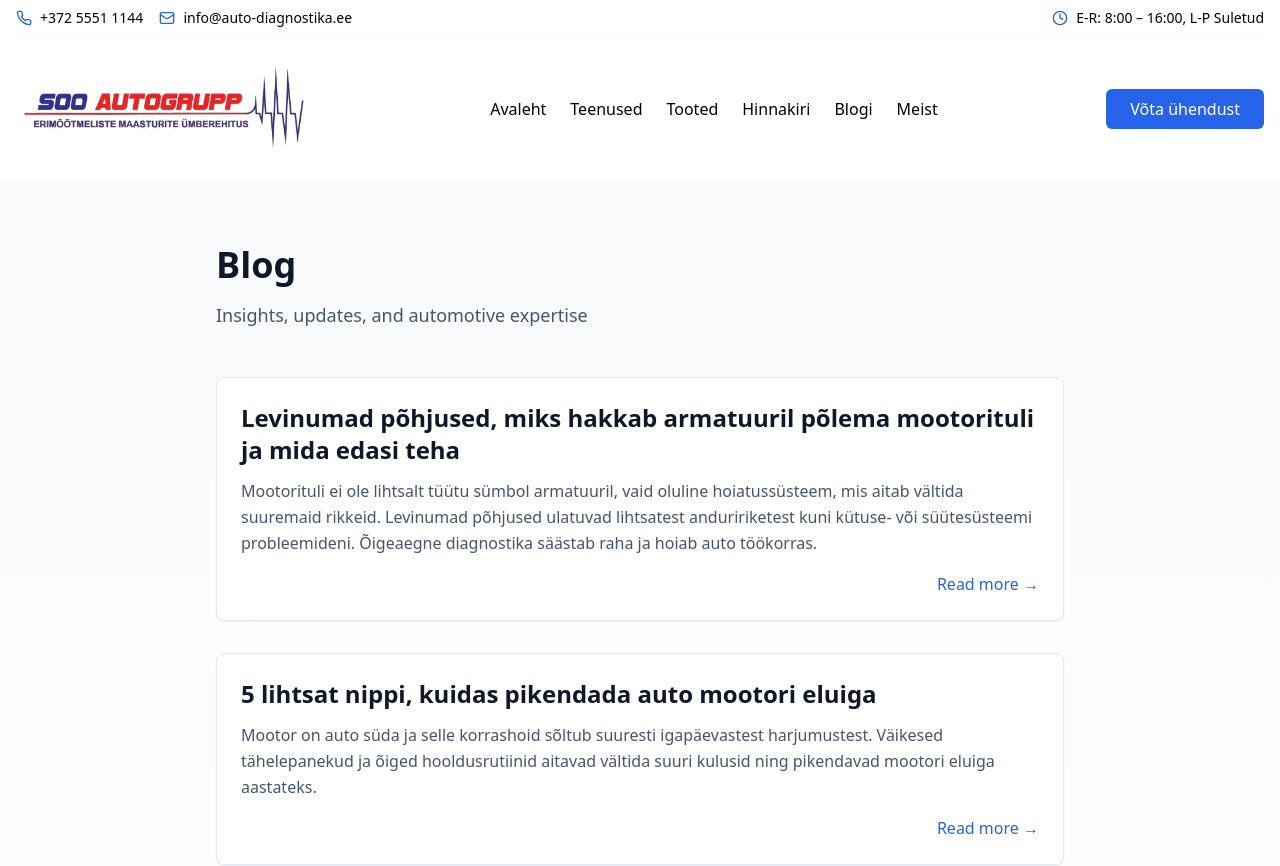
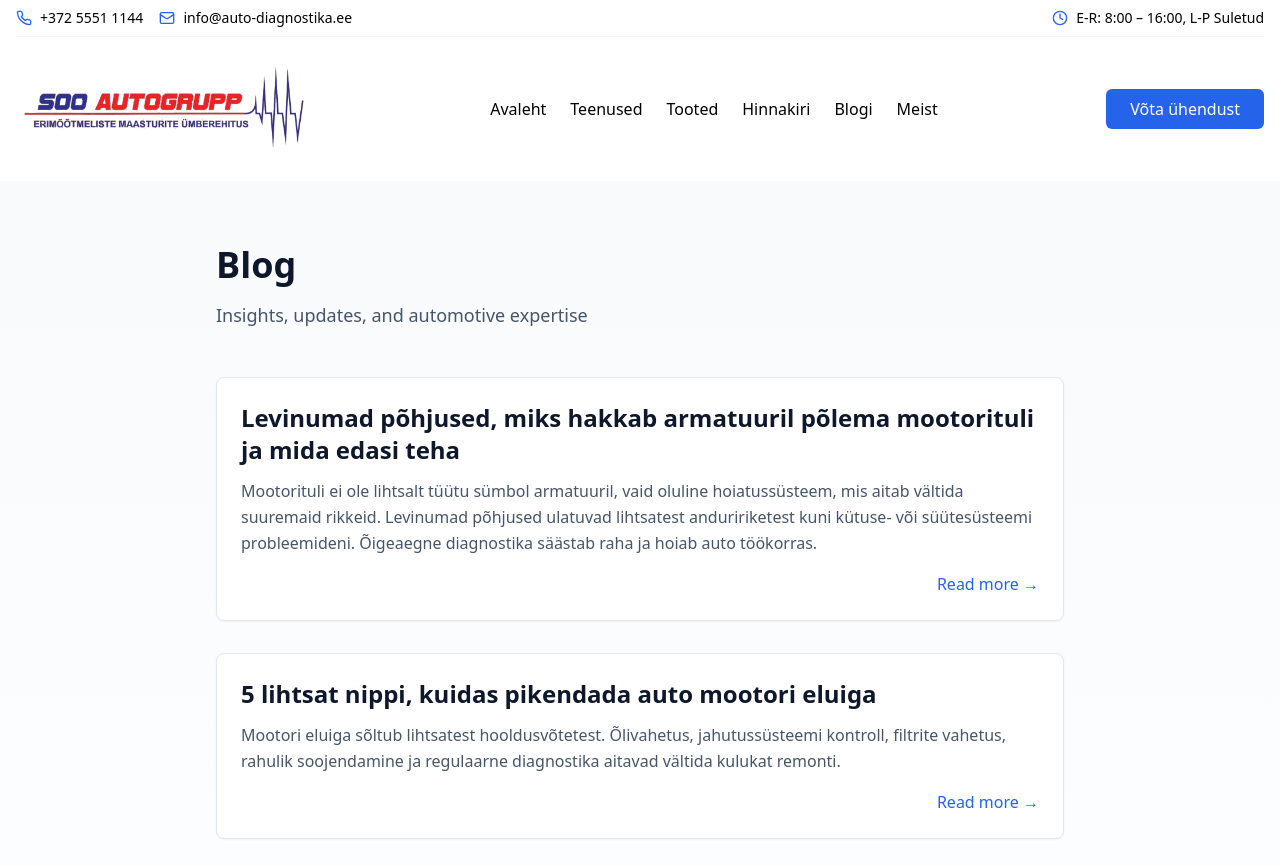
Before and after one commit to n1veklrn/soo-veeb, a React (Vite) app: page /blogi in a window 1280 px wide. Shown: the top 866 px of the page. Built offline with nearby package versions, Linux system fonts and the light colour scheme.

Commit message:
Updated blogPosts.ts

```diff
--- a/src/data/blogPosts.ts
+++ b/src/data/blogPosts.ts
@@ -52,10 +52,6 @@ Pane tähele, kas kaasnevad ka muud sümptomid (tõmblemine, suits, ebatavaline
 
 Broneeri diagnostika nii kiiresti kui võimalik.
 
-Kokkuvõte
-
-Mootorituli ei ole lihtsalt tüütu sümbol armatuuril, vaid oluline hoiatussüsteem, mis aitab vältida suuremaid rikkeid. Levinumad põhjused ulatuvad lihtsatest anduririketest kuni kütuse- või süütesüsteemi probleemideni. Õigeaegne diagnostika säästab raha ja hoiab auto töökorras.
-
 Kui sinu autol hakkas armatuuril põlema mootorituli, tule meie töökotta Tallinnas. Leiame vea kiiresti üles ja aitame vältida suuremaid kulusid.`,
     createdAt: '2024-01-15',
   },
@@ -63,8 +59,9 @@ Kui sinu autol hakkas armatuuril põlema mootorituli, tule meie töökotta Talli
     id: '2',
     slug: 'winter-car-maintenance-tips',
     title: '5 lihtsat nippi, kuidas pikendada auto mootori eluiga',
-    summary: 'Mootor on auto süda ja selle korrashoid sõltub suuresti igapäevastest harjumustest. Väikesed tähelepanekud ja õiged hooldusrutiinid aitavad vältida suuri kulusid ning pikendavad mootori eluiga aastateks.',
-    content: `Allpool toome viis praktilist soovitust, mida iga autojuht saab järgida.
+    summary: 'Mootori eluiga sõltub lihtsatest hooldusvõtetest. Õlivahetus, jahutussüsteemi kontroll, filtrite vahetus, rahulik soojendamine ja regulaarne diagnostika aitavad vältida kulukat remonti.',
+    content: `Sissejuhatus
+Mootor on auto süda ja selle korrashoid sõltub suuresti igapäevastest harjumustest. Väikesed tähelepanekud ja õiged hooldusrutiinid aitavad vältida suuri kulusid ning pikendavad mootori eluiga aastateks. Allpool toome viis praktilist soovitust, mida iga autojuht saab järgida.
 
 1. Õigeaegne õlivahetus
 
@@ -85,9 +82,6 @@ Külmal mootoril ei ole õli veel piisavalt ringelnud. Ära koorma autot kohe p
 5. Regulaarne diagnostika
 
 Kaasaegsed autod annavad veakoodide kaudu märku probleemidest juba varakult. Kui teed ennetavat diagnostikat, saad probleemid lahendada enne, kui need suureks kasvavad.
-
-Kokkuvõte
-Mootori eluiga sõltub lihtsatest hooldusvõtetest. Õlivahetus, jahutussüsteemi kontroll, filtrite vahetus, rahulik soojendamine ja regulaarne diagnostika aitavad vältida kulukat remonti.
 
 CTA:
 Kui soovid oma auto mootorit kaitsta ja pikemat eluiga tagada, broneeri hooldus meie töökojas Tallinnas. Kontrollime põhjalikult ja anname soovitused, et sinu auto kestaks kauem.`,
```
